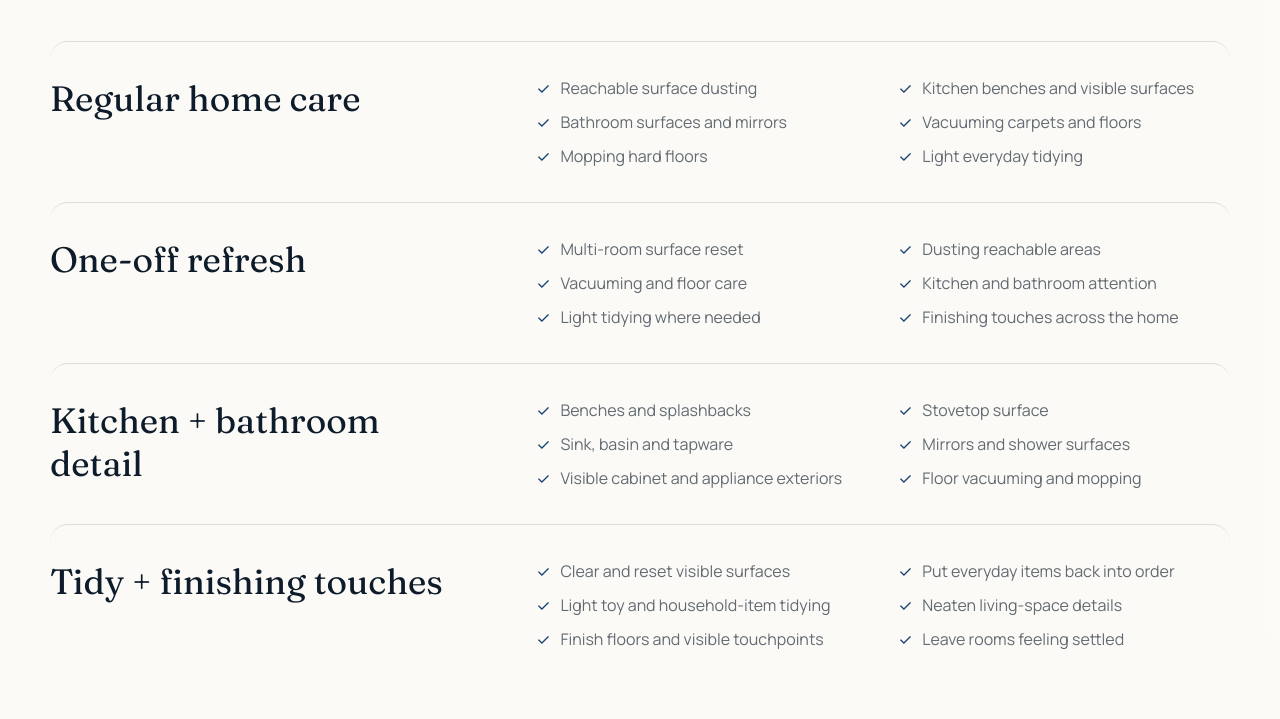
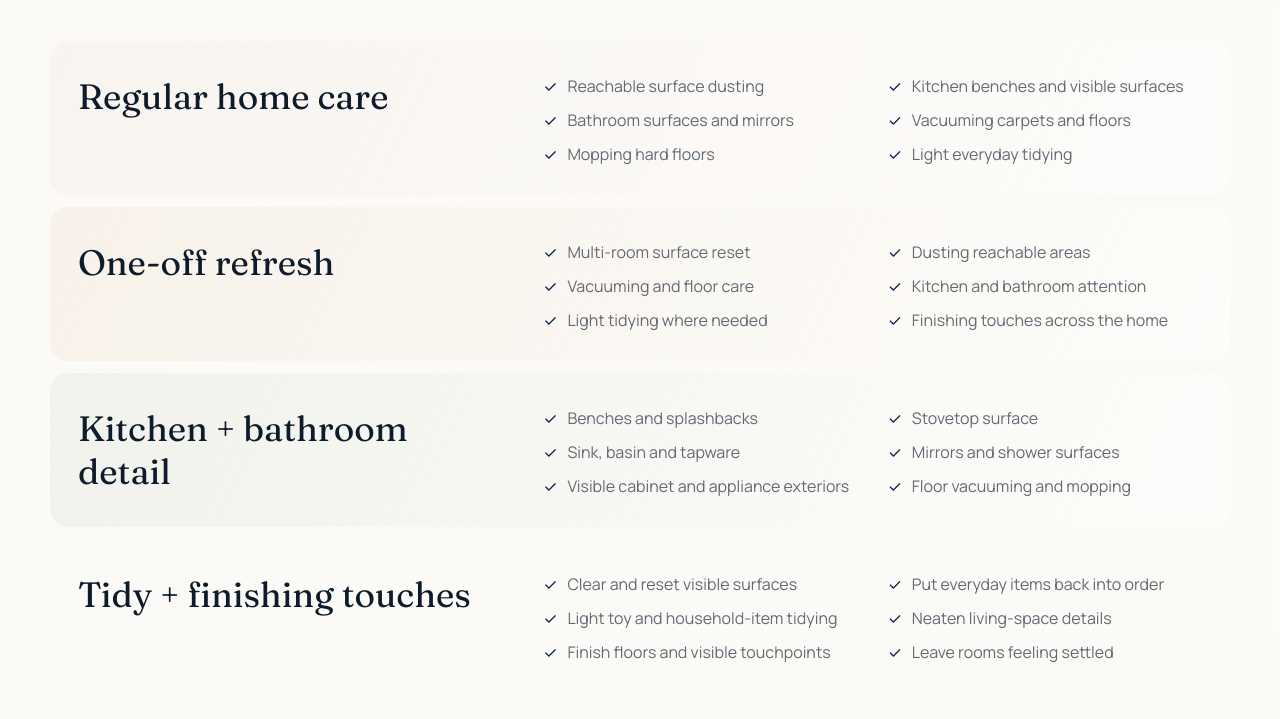
Before and after one commit to daksh-07/cleanspacesu, a website: page public/services/index.html in a window 1280 px wide. Shown: the part 2161-2880 px from the top of the page. Drawn offline with Linux system fonts and the light colour scheme.

Commit message:
Add restrained multi-tone service details

```diff
--- a/public/assets/experience.css
+++ b/public/assets/experience.css
@@ -357,6 +357,28 @@ body::before{
   border-left-color:rgba(255,255,255,.18)!important;
   border-right-color:rgba(255,255,255,.18)!important;
 }
+
+/* A little colour variety without turning the service page into a template. */
+.service-details .detail-list{
+  position:relative;
+  padding:34px 28px 30px;
+  margin-top:12px;
+  border-top:0!important;
+  border-radius:22px 0 22px 0;
+  overflow:hidden;
+}
+.service-details .detail-list::before{
+  content:"";
+  position:absolute;
+  inset:0;
+  z-index:-1;
+  opacity:.62;
+}
+.service-details .detail-list:nth-of-type(1)::before{background:linear-gradient(115deg,rgba(200,220,235,.42),rgba(255,255,255,.78))}
+.service-details .detail-list:nth-of-type(2)::before{background:linear-gradient(115deg,rgba(231,215,212,.48),rgba(255,255,255,.8))}
+.service-details .detail-list:nth-of-type(3)::before{background:linear-gradient(115deg,rgba(216,190,161,.36),rgba(255,255,255,.82))}
+.service-details .detail-list:nth-of-type(4)::before{background:linear-gradient(115deg,rgba(175,187,177,.34),rgba(255,255,255,.8))}
+.service-details .detail-list li::before{color:var(--cs-navy)!important}
 
 /* Before/after = flagship proof */
 .before-after-section{
```
